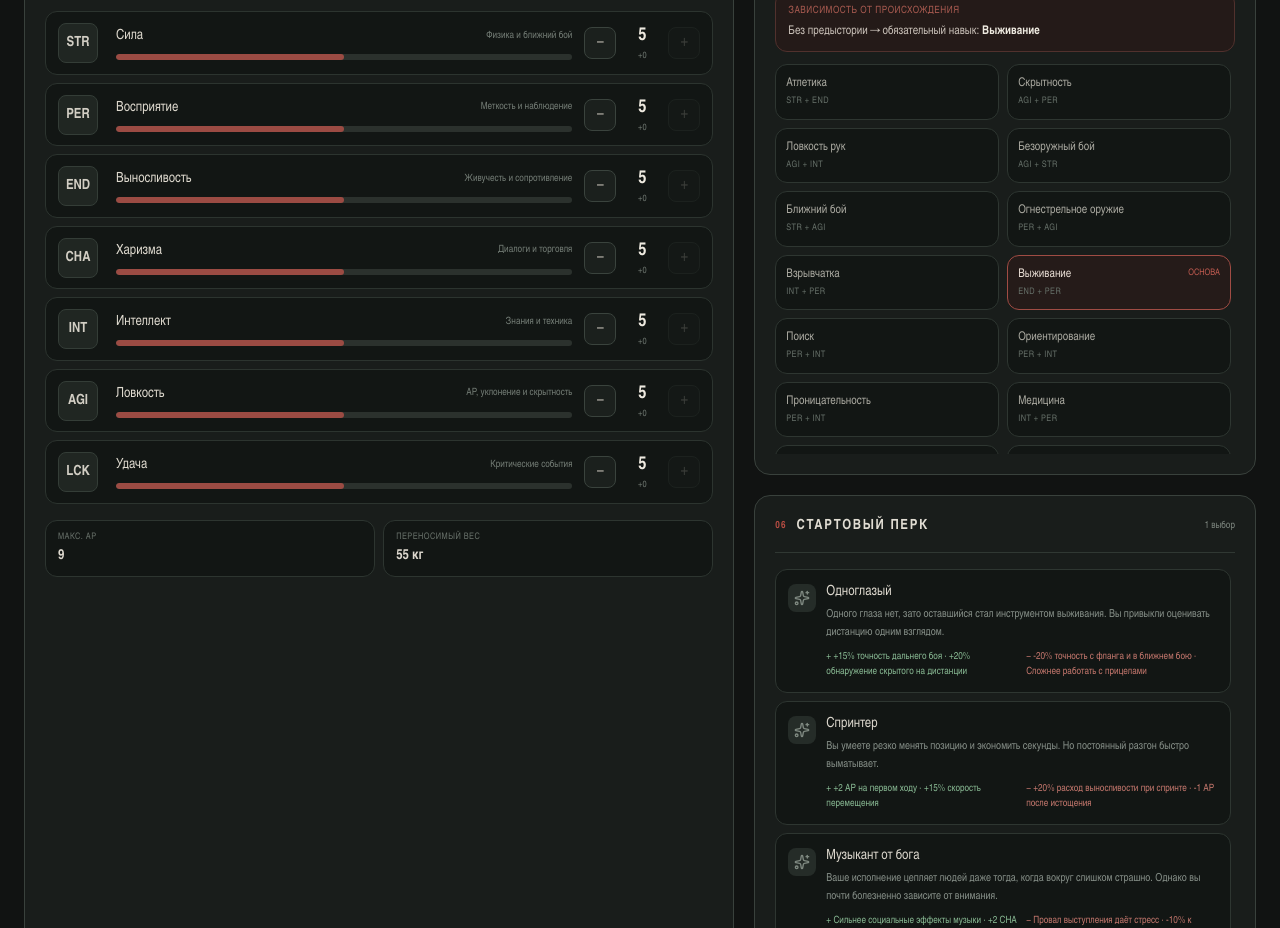
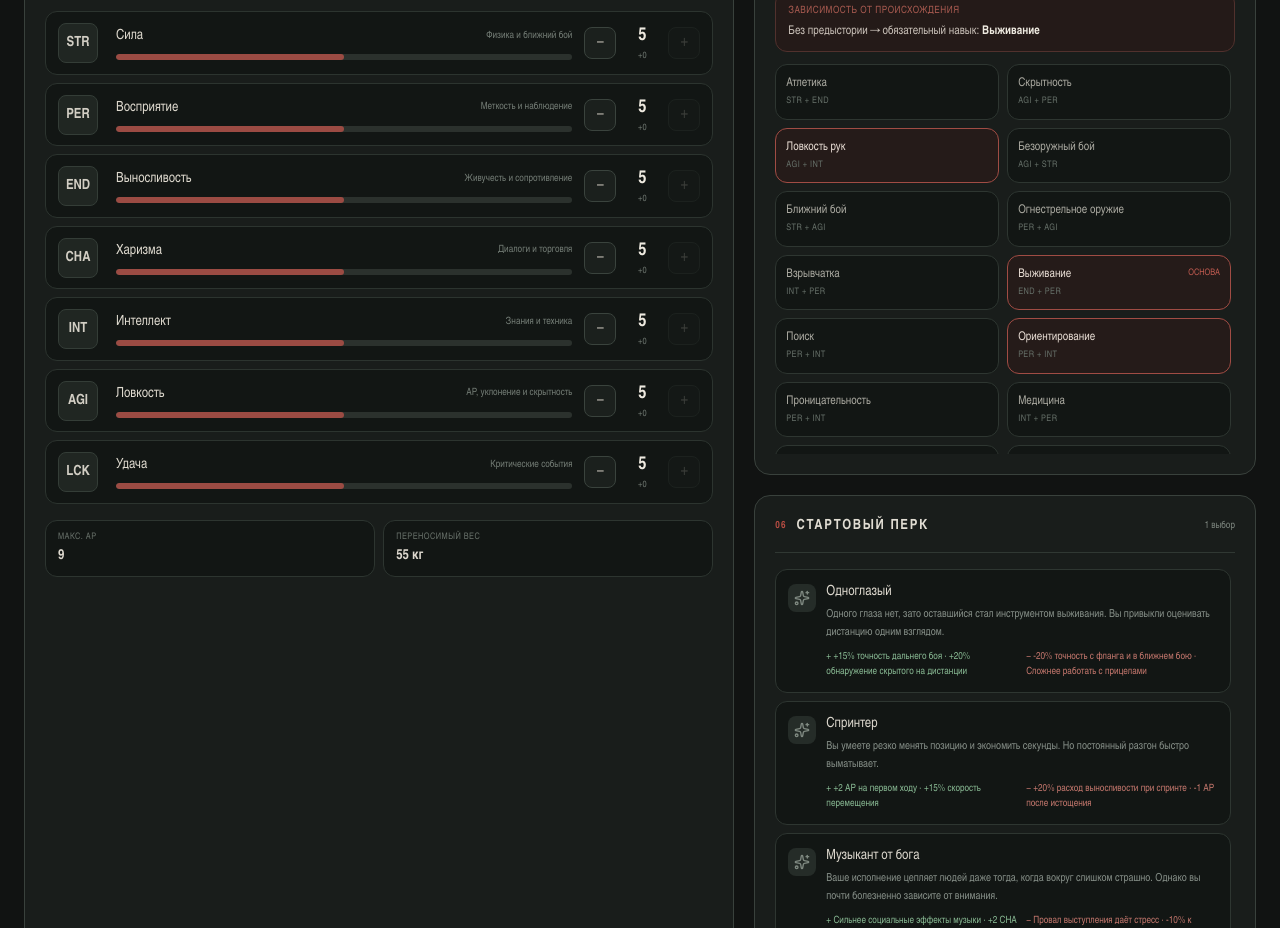
Before and after one commit to GKzk/RPG-Out-of-life, a React (Vite) app: page / in a window 1280 px wide. Shown: the part 840-1768 px from the top of the page. Built offline with nearby package versions, Linux system fonts and the light colour scheme.

Commit message:
fix: update default character skills to 22-skill model

```diff
--- a/src/components/CharacterCreation.tsx
+++ b/src/components/CharacterCreation.tsx
@@ -39,7 +39,7 @@ export const CharacterCreation: React.FC = () => {
   const [special, setSpecial] = useState<SpecialStats>({
     STR: 5, PER: 5, END: 5, CHA: 5, INT: 5, AGI: 5, LCK: 5,
   });
-  const [taggedSkills, setTaggedSkills] = useState<SkillName[]>(['survival', 'scouting', 'lockpick']);
+  const [taggedSkills, setTaggedSkills] = useState<SkillName[]>(['survival', 'navigation', 'sleightOfHand']);
   const [startingFeat, setStartingFeat] = useState('hard_life');
 
   const background = BACKGROUND_DEFINITIONS.find((item) => item.id === backgroundId) ?? BACKGROUND_DEFINITIONS[0];
```
